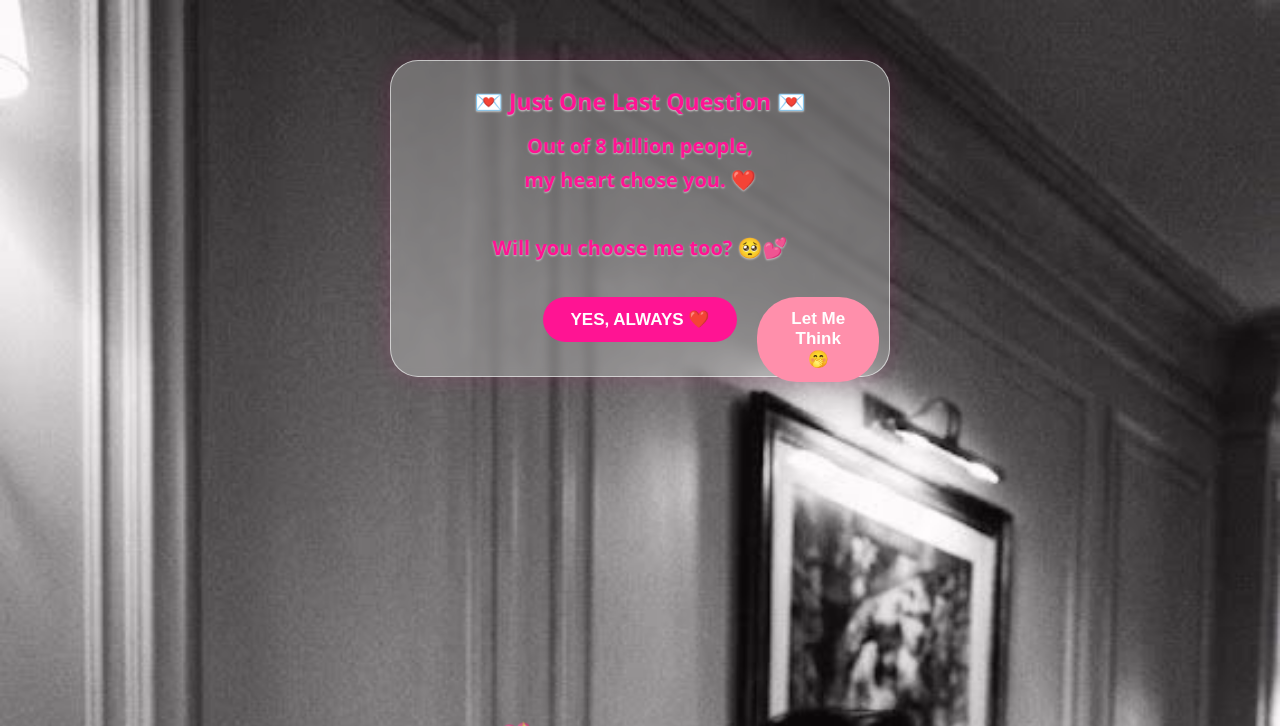
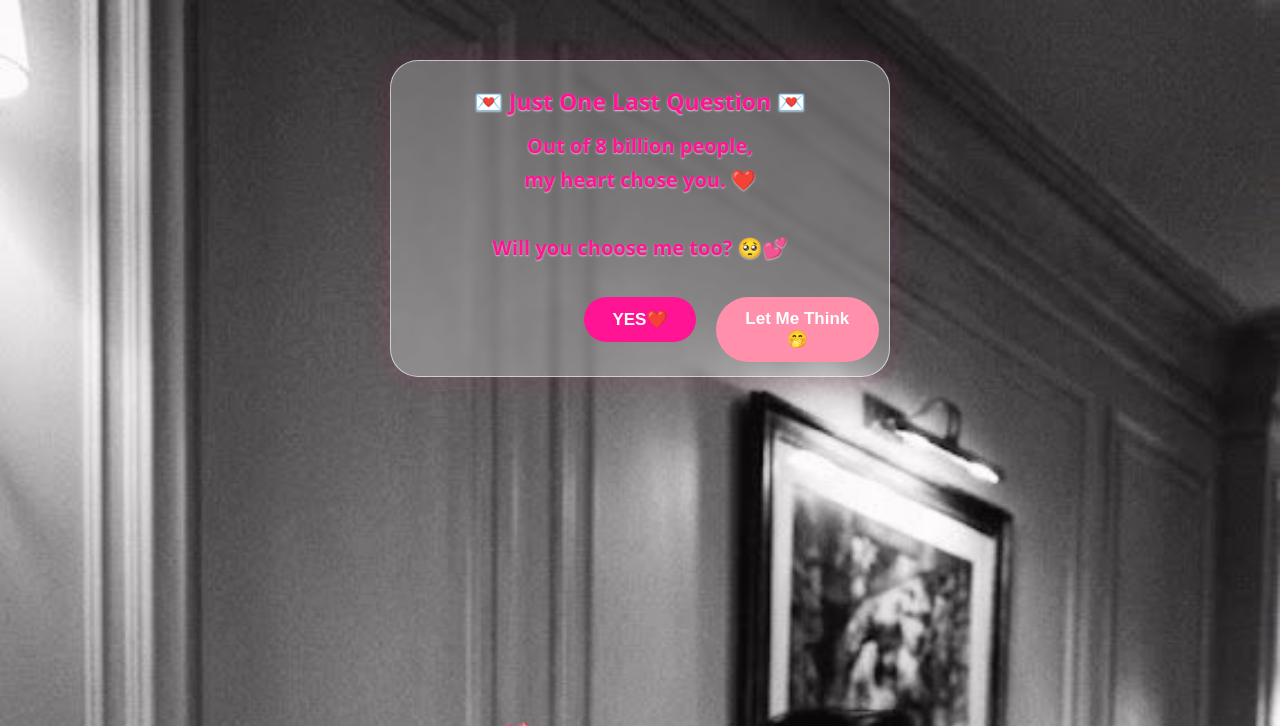
Before and after one commit to moinn07/my-love, a plain HTML site: page index.html in a window 1280 px wide. Both pictures are taken after a click on the button "Continue ❤️". Shown: the top 726 px of the page. Drawn offline with Linux system fonts and the light colour scheme.

Commit message:
Update index.html

```diff
--- a/index.html
+++ b/index.html
@@ -260,9 +260,9 @@ button:hover{
 
         <br>
 
-        <button class="yes" onclick="showLove()">YES, ALWAYS ❤️</button>
+        <button class="yes" onclick="showLove()">YES❤️</button>
 
-        <button class="no" id="noBtn">Let Me Think 🤭</button>
+        <button class="no" id="noBtn">Let Me Think🤭</button>
     </div>
 
     <div class="card hidden" id="page3">
```
